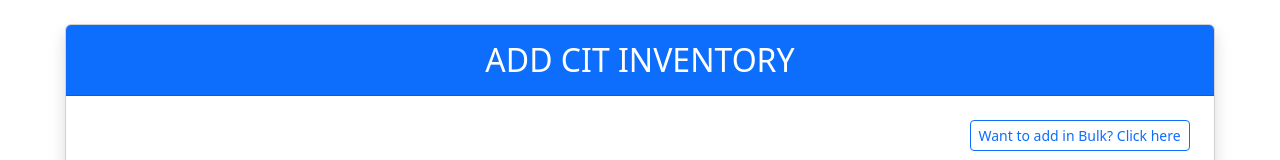
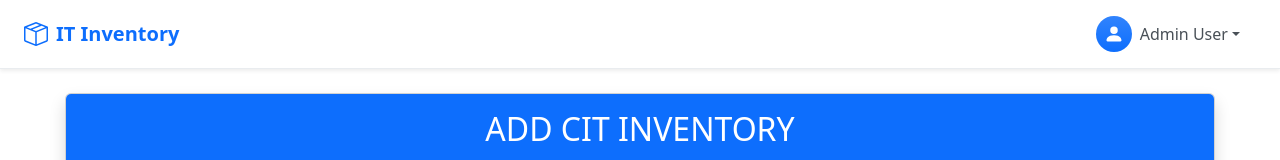
Before and after one commit to Demigod1410/NIRD-Inventory, a Next.js app: page /addinventory in a window 1280 px wide. Shown: the top 160 px of the page. Built offline with nearby package versions, Linux system fonts and the light colour scheme.

Commit message:
Add Navbar component to RootLayout for improved navigation

```diff
--- a/src/app/layout.js
+++ b/src/app/layout.js
@@ -1,5 +1,7 @@
 import { Geist, Geist_Mono } from "next/font/google";
 import "./globals.css";
+import "bootstrap/dist/css/bootstrap.min.css";
+import Navbar from "@/components/navabr";
 
 const geistSans = Geist({
   variable: "--font-geist-sans",
@@ -20,6 +22,7 @@ export default function RootLayout({ children }) {
   return (
     <html lang="en">
       <body className={`${geistSans.variable} ${geistMono.variable}`}>
+        <Navbar />
         {children}
       </body>
     </html>
```
